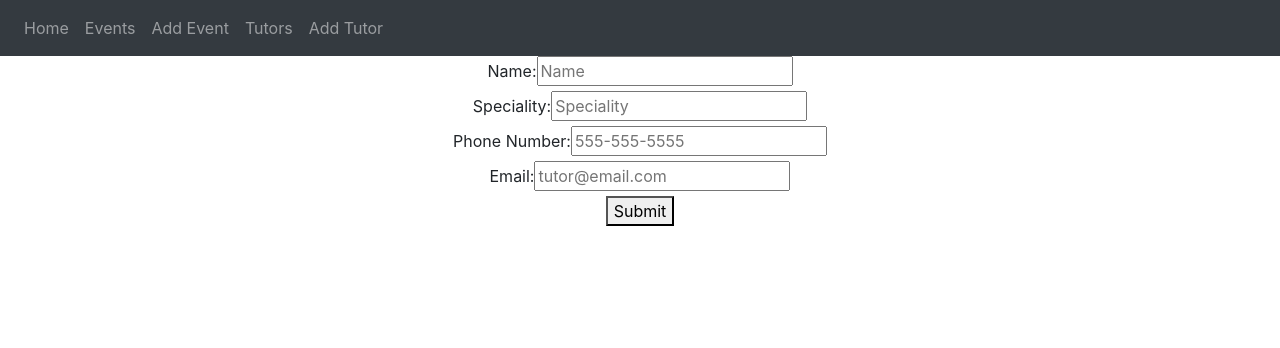
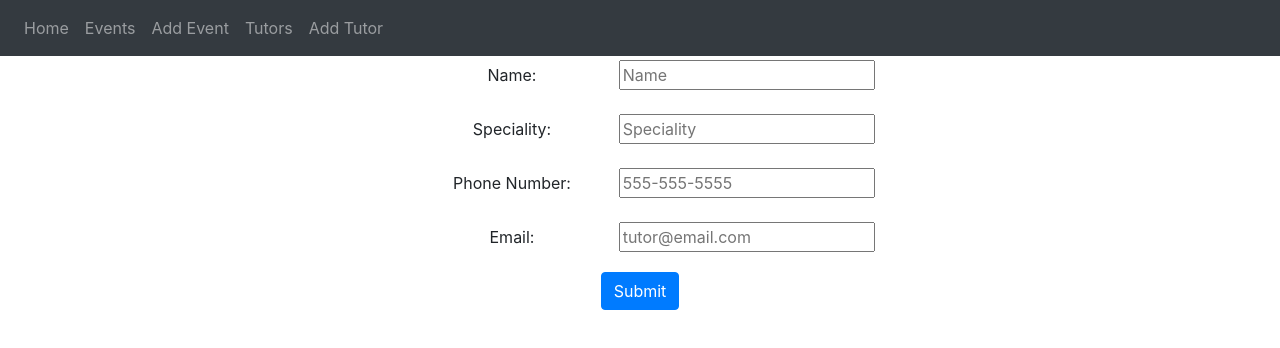
Before and after one commit to doakcovington/storm-center-client, a React (Create React App) app: page /tutors/new in a window 1280 px wide. Shown: the top 348 px of the page. Built offline with nearby package versions, Linux system fonts and the light colour scheme; no server answers.

Commit message:
Added Form and Button styling

```diff
--- a/src/components/CreateTutor.js
+++ b/src/components/CreateTutor.js
@@ -2,6 +2,8 @@ import React from 'react';
 import {connect} from 'react-redux';
 import {addTutor} from '../actions/addTutor';
 import { Redirect } from 'react-router-dom';
+import Form from 'react-bootstrap/Form';
+import Button from 'react-bootstrap/Button';
 
 class CreateTutor extends React.Component {
 
@@ -40,19 +42,25 @@ class CreateTutor extends React.Component {
     }
 
     return (
-      <div>
-        <form onSubmit={this.handleSubmit}>
-          <label>Name:</label>
-          <input type='text' placeholder='Name' value={this.state.name} name='name' onChange={this.handleChange}/><br></br>
-          <label>Speciality:</label>
-          <input type='text' placeholder='Speciality' value={this.state.speciality} name='speciality' onChange={this.handleChange}/><br></br>
-          <label>Phone Number:</label>
-          <input type='text' placeholder='555-555-5555' value={this.state.phonenumber} name='phonenumber' onChange={this.handleChange}/><br></br>
-          <label>Email:</label>
-          <input type='text' placeholder='tutor@email.com' value={this.state.email} name='email' onChange={this.handleChange}/><br></br>
-          <button type="button" onClick={this.handleSubmit}>Submit</button>
-        </form>
-      </div>
+        <Form onSubmit={this.handleSubmit}>
+          <Form.Group>
+            <Form.Label column lg={2}>Name: </Form.Label>
+            <input type='text' placeholder='Name' value={this.state.name} name='name' onChange={this.handleChange}/>
+          </Form.Group>
+          <Form.Group>
+            <Form.Label column lg={2}>Speciality: </Form.Label>
+            <input type='text' placeholder='Speciality' value={this.state.speciality} name='speciality' onChange={this.handleChange}/>
+          </Form.Group>
+          <Form.Group>
+            <Form.Label column lg={2}>Phone Number: </Form.Label>
+            <input type='text' placeholder='555-555-5555' value={this.state.phonenumber} name='phonenumber' onChange={this.handleChange}/>
+          </Form.Group>
+          <Form.Group>
+            <Form.Label column lg={2}>Email: </Form.Label>
+            <input type='text' placeholder='tutor@email.com' value={this.state.email} name='email' onChange={this.handleChange}/>
+          </Form.Group>
+          <Button type="button" onClick={this.handleSubmit}>Submit</Button>
+        </Form>
     )
   }
 }
```
